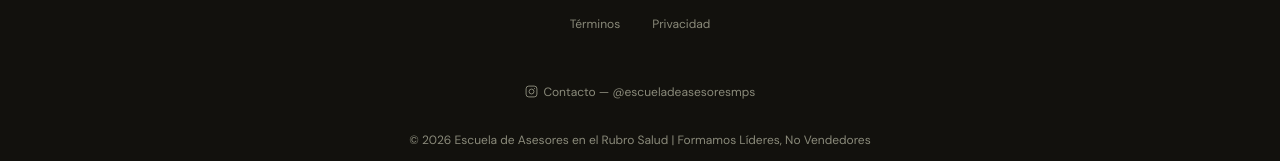
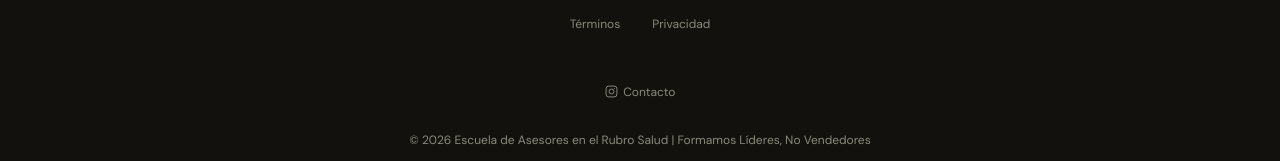
Before and after one commit to andrealorenaperez14-crypto/Comunidad-Imparable, a Next.js app in the folder frontend/: page / in a window 1280 px wide. Shown: the part 7488-7649 px from the top of the page. Built offline with nearby package versions, Linux system fonts and the light colour scheme; no server answers.

Commit message:
fix: quitar handle de Instagram del texto Contacto

```diff
--- a/frontend/src/app/page.tsx
+++ b/frontend/src/app/page.tsx
@@ -817,7 +817,7 @@ export default function HomePage() {
               <circle cx="12" cy="12" r="4.5" stroke="currentColor" strokeWidth="1.8"/>
               <circle cx="17.5" cy="6.5" r="1" fill="currentColor"/>
             </svg>
-            Contacto — @escueladeasesoresmps
+            Contacto
           </a>
         </div>
         <p style={{ fontSize: '0.75rem', color: 'var(--color-text-muted)', marginBottom: '0.5rem' }}>
```
